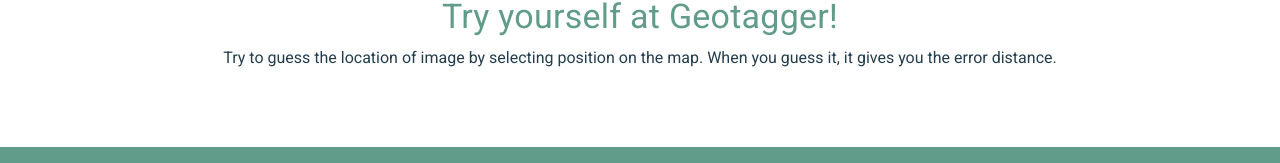
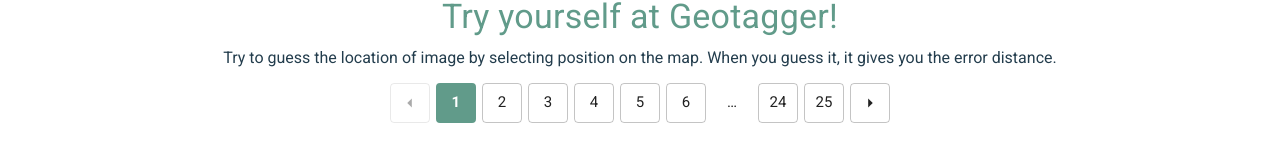
Before and after one commit to dingar321/02-guess-location-frontend-remake, a React (Create React App) app: page / in a window 1280 px wide. Shown: the part 858-1021 px from the top of the page. Built offline with nearby package versions, Linux system fonts and the light colour scheme.

Commit message:
Prepared the pagination component
Styled and functional. All we need now are API calls.

```diff
--- /dev/null
+++ b/src/components/pagination/location/LocationPagination.tsx
@@ -0,0 +1,88 @@
+import { ArrowLeft, ArrowRight } from '@mui/icons-material';
+import { Box, Pagination, PaginationItem, styled } from '@mui/material';
+import React from 'react';
+
+const PaginationBox = styled(Box)({
+	marginTop: '1em',
+
+	display: 'flex', flexDirection: 'column', alignItems: 'center',
+
+});
+
+
+const PaginationStyle = styled(Pagination)({
+	//Hover color (orange)
+	//default text color
+	//Border 2px solid and green(primary)
+
+
+	/*
+	'&:hover': {
+
+		color: 'orange',
+
+	},
+
+		"&.MuiPaginationItem-root:hover": {
+		background: 'red'
+	},
+
+
+	"& .MuiPaginationItem-root": {
+		color: "#233D4D",
+		border: '2px solid #BDBDBD'
+	}
+	*/
+});
+
+const PaginationItemStyle = styled(PaginationItem)({
+
+	"&.Mui-selected": {
+		//Selected page styles:
+		background: '#619B8A',
+		color: 'white',
+		border: '2px solid #619B8A',
+		fontWeight: 'bold',
+	},
+
+});
+
+const LocationPagination = () => {
+
+	const handleChangePage = (e: any, pageNumber: number) => {
+		console.log(pageNumber);
+	};
+
+	return (
+		<PaginationBox>
+
+
+
+
+			{/* Must always be on the bottom */}
+			<PaginationStyle
+				size='large'
+				onChange={handleChangePage}
+				count={25} defaultPage={1} boundaryCount={2}
+				variant="outlined" shape="rounded"
+				renderItem={(item) => (
+					<PaginationItemStyle
+						components={{ previous: ArrowLeft, next: ArrowRight }}
+						{...item}
+					/>
+				)}
+			/>
+
+		</PaginationBox>
+	)
+}
+export default LocationPagination
+
+//Maybe add this in (Would be really nice)
+//				showFirstButton showLastButton
+
+
+
+//Documentation
+//https://mui.com/material-ui/react-pagination/#pagination-ranges
+//https://mui.com/system/the-sx-prop/#palette
--- a/src/pages/Home.tsx
+++ b/src/pages/Home.tsx
@@ -1,12 +1,8 @@
-import { Leaderboard } from '@mui/icons-material'
-import { Box, Grid, styled, Typography } from '@mui/material'
+import { Box, styled, Typography } from '@mui/material'
 import React from 'react'
-import GuessCard from '../components/cards/guess/GuessCard'
-import LeaderboardCard from '../components/cards/leaderboard/LeaderboardCard'
-import LocationCard from '../components/cards/location/LocationCard'
 import HeroSection from '../components/hero/HeroSection'
 import Layout from '../components/layout/Layout'
-
+import LocationPagination from '../components/pagination/location/LocationPagination'
 
 const LocationCardsHeaderBox = styled(Box)({
 	textAlign: 'center',
@@ -14,7 +10,6 @@
 	paddingTop: 750
 
 })
-
 
 const Home = () => {
 	return (
@@ -32,6 +27,9 @@
 				</Typography>
 			</LocationCardsHeaderBox>
 
+			{/* Showcase  */}
+			<LocationPagination />
+
 		</Layout >
 	)
 }
```
